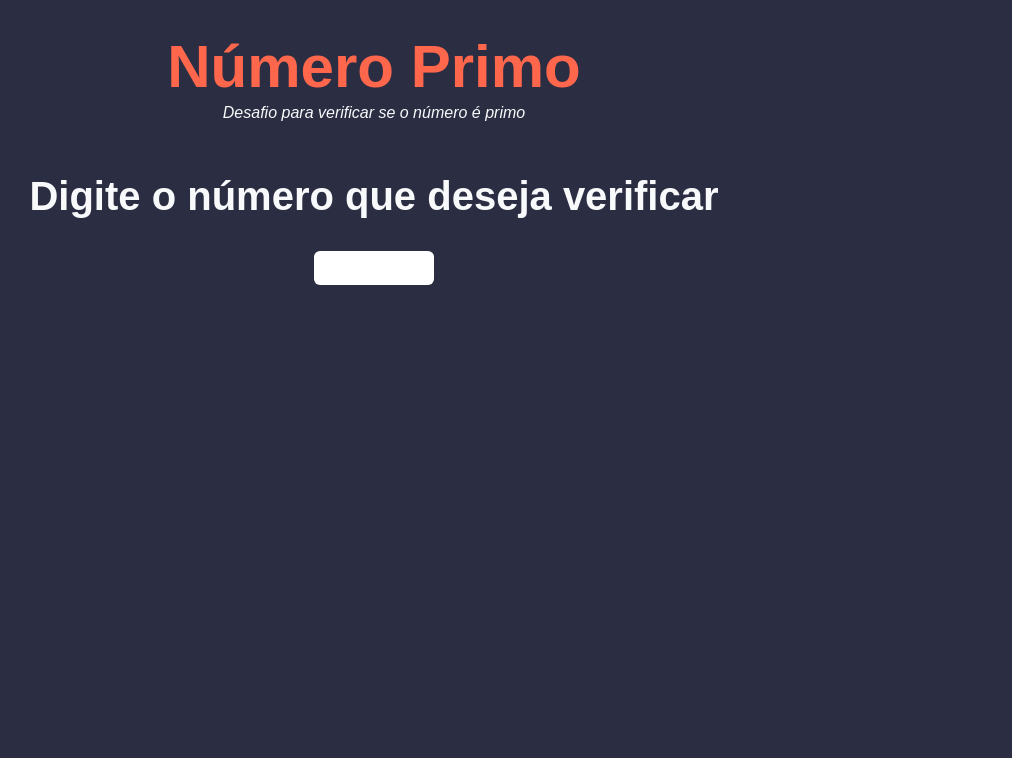
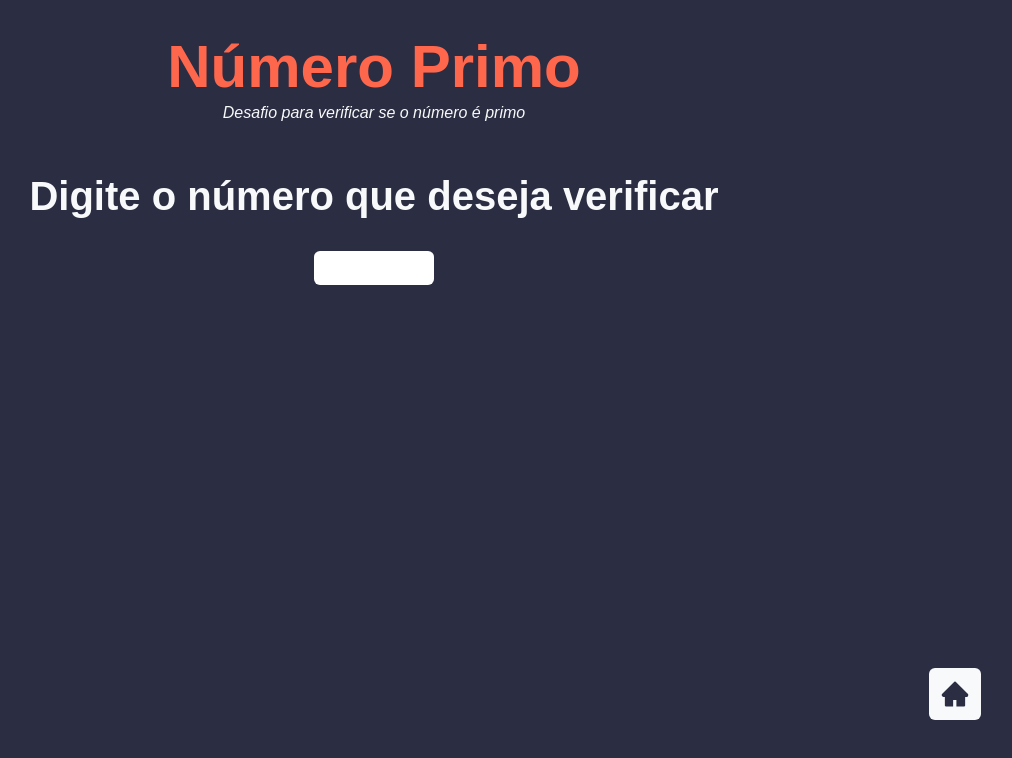
Before and after one commit to joaopedroalb/algorithms-unifor, a Next.js app: page /prime in a window 1280 px wide. Shown: the top 758 px of the page, without its empty margins (266-1278 px from the left). Built offline with nearby package versions, Linux system fonts and the light colour scheme; a web font is replaced by a local one.

Commit message:
chore: add homeLink in layout pages

```diff
--- a/src/components/Layout/index.js
+++ b/src/components/Layout/index.js
@@ -1,4 +1,5 @@
 import React from 'react'
+import HomeLink from '../HomeLink'
 import {Main,Header,Title,Subtitle,Content} from './styles'
 
 export default function Layout(props) {
@@ -11,6 +12,7 @@ export default function Layout(props) {
         <Content>
             {props.children}
         </Content>
+        <HomeLink/>
     </Main>
   )
 }
```
